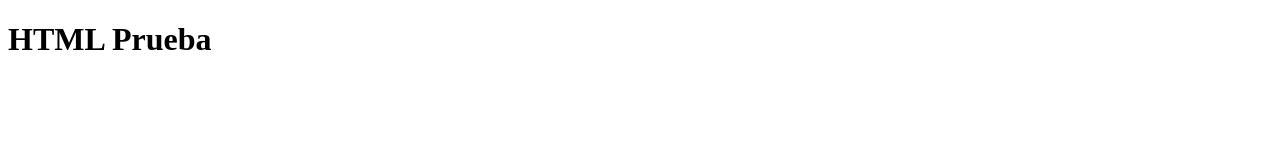
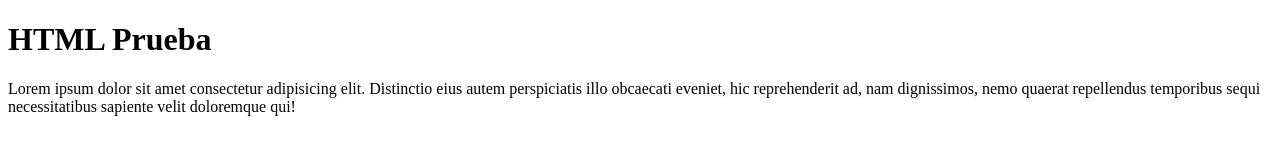
Before and after one commit to hernandavidc4/reporemoto, a plain HTML site: page index.html in a window 1280 px wide. Drawn offline with Linux system fonts and the light colour scheme.

Commit message:
Update index.html

```diff
--- a/index.html
+++ b/index.html
@@ -8,6 +8,6 @@
 </head>
 <body>
     <h1>HTML Prueba</h1>
-
+	<p>Lorem ipsum dolor sit amet consectetur adipisicing elit. Distinctio eius autem perspiciatis illo obcaecati eveniet, hic reprehenderit ad, nam dignissimos, nemo quaerat repellendus temporibus sequi necessitatibus sapiente velit doloremque qui!</p>
 </body>
 </html>
```
